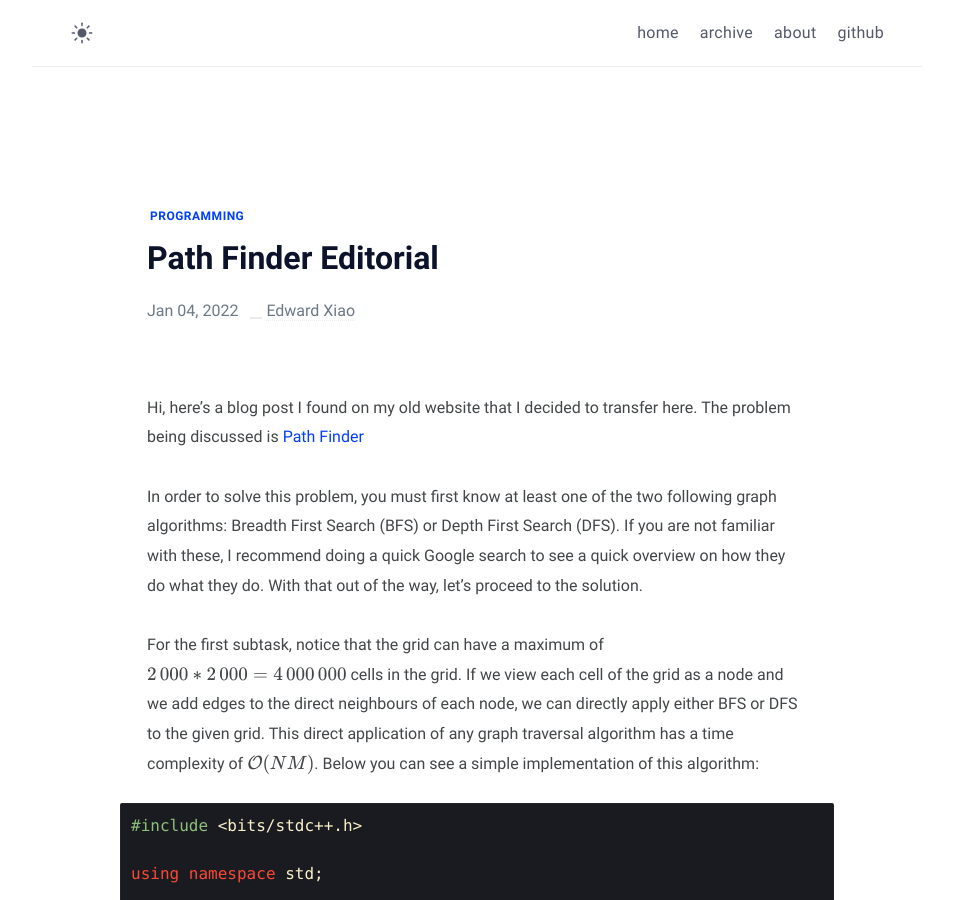
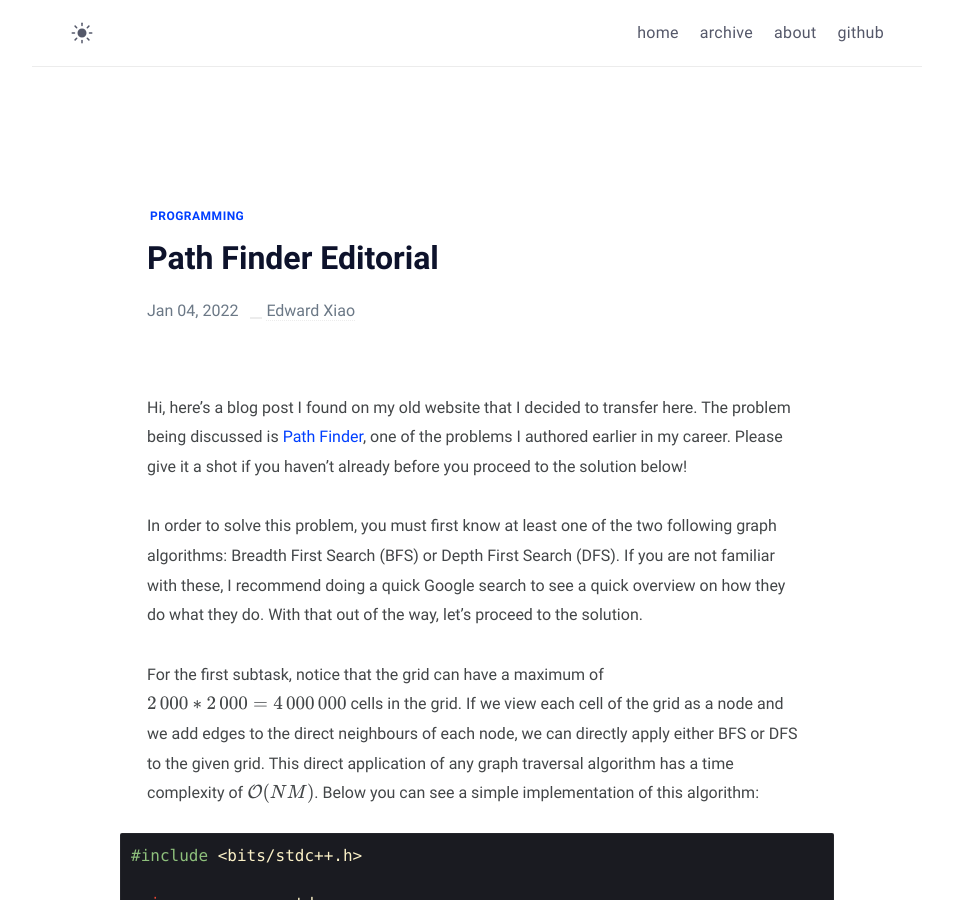
Before and after one commit to 4fecta/4fecta.ca, a Jekyll site: the page built from _posts/pathfinder-editorial/2022-01-04-pathfinder-editorial.md, in a window 1280 px wide and 900 px high. Shown: the whole window, without its empty margins (163-1116 px from the left). Built offline with Jekyll 4.4.1, drawn with Linux system fonts in a browser that asks for light colours; formulas are drawn with MathJax 3.

Commit message:
Update 2022-01-04-pathfinder-editorial.md

```diff
--- a/_posts/pathfinder-editorial/2022-01-04-pathfinder-editorial.md
+++ b/_posts/pathfinder-editorial/2022-01-04-pathfinder-editorial.md
@@ -6,7 +6,7 @@ categories: programming
 tag:
   - programming
 ---
-Hi, here's a blog post I found on my old website that I decided to transfer here. The problem being discussed is [Path Finder](https://dmoj.ca/problem/pathfind)
+Hi, here's a blog post I found on my old website that I decided to transfer here. The problem being discussed is [Path Finder](https://dmoj.ca/problem/pathfind), one of the problems I authored earlier in my career. Please give it a shot if you haven't already before you proceed to the solution below!
 
 In order to solve this problem, you must first know at least one of the two following graph algorithms: Breadth First Search (BFS) or Depth First Search (DFS). If you are not familiar with these, I recommend doing a quick Google search to see a quick overview on how they do what they do. With that out of the way, let’s proceed to the solution.
 
```
